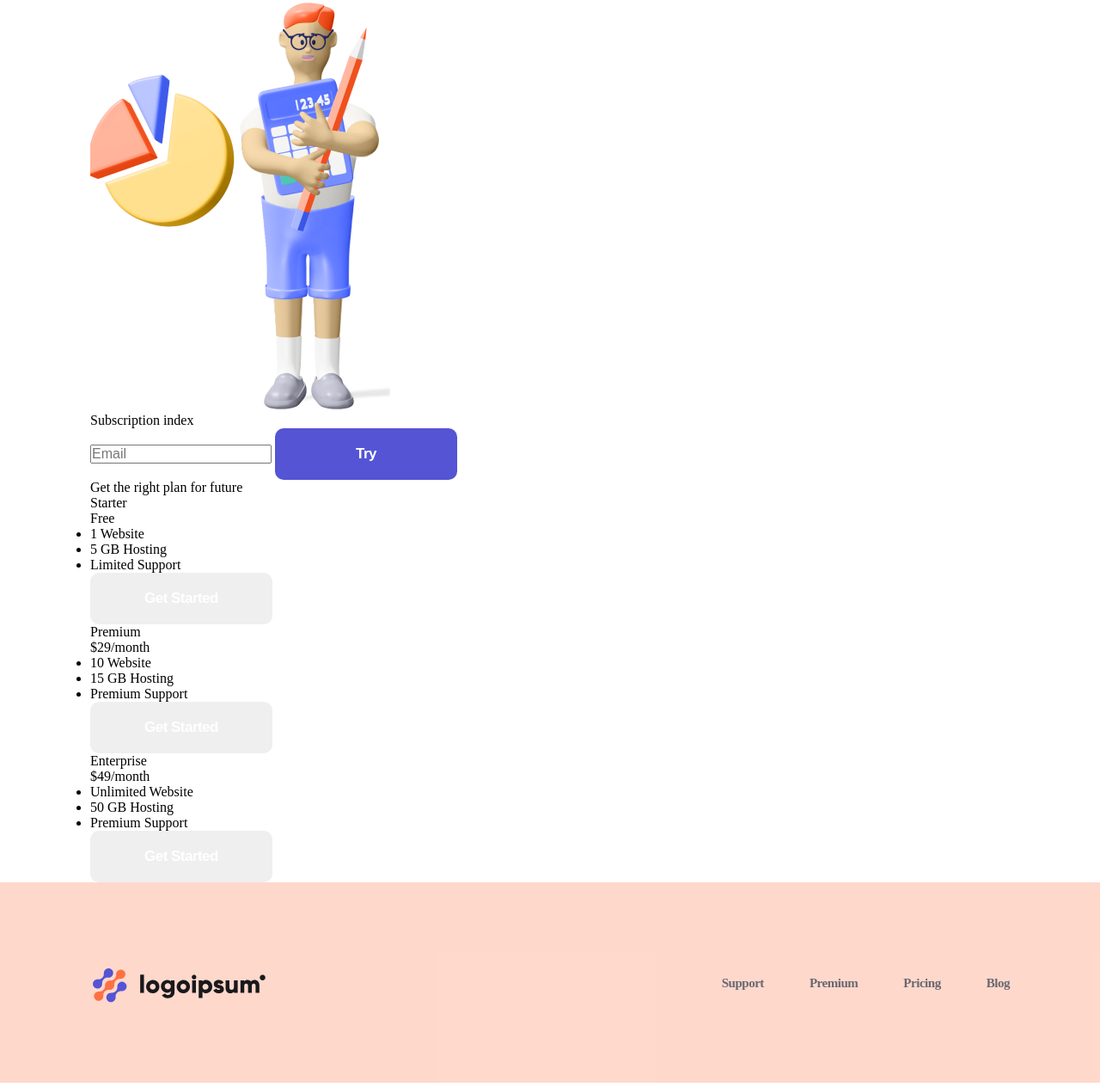
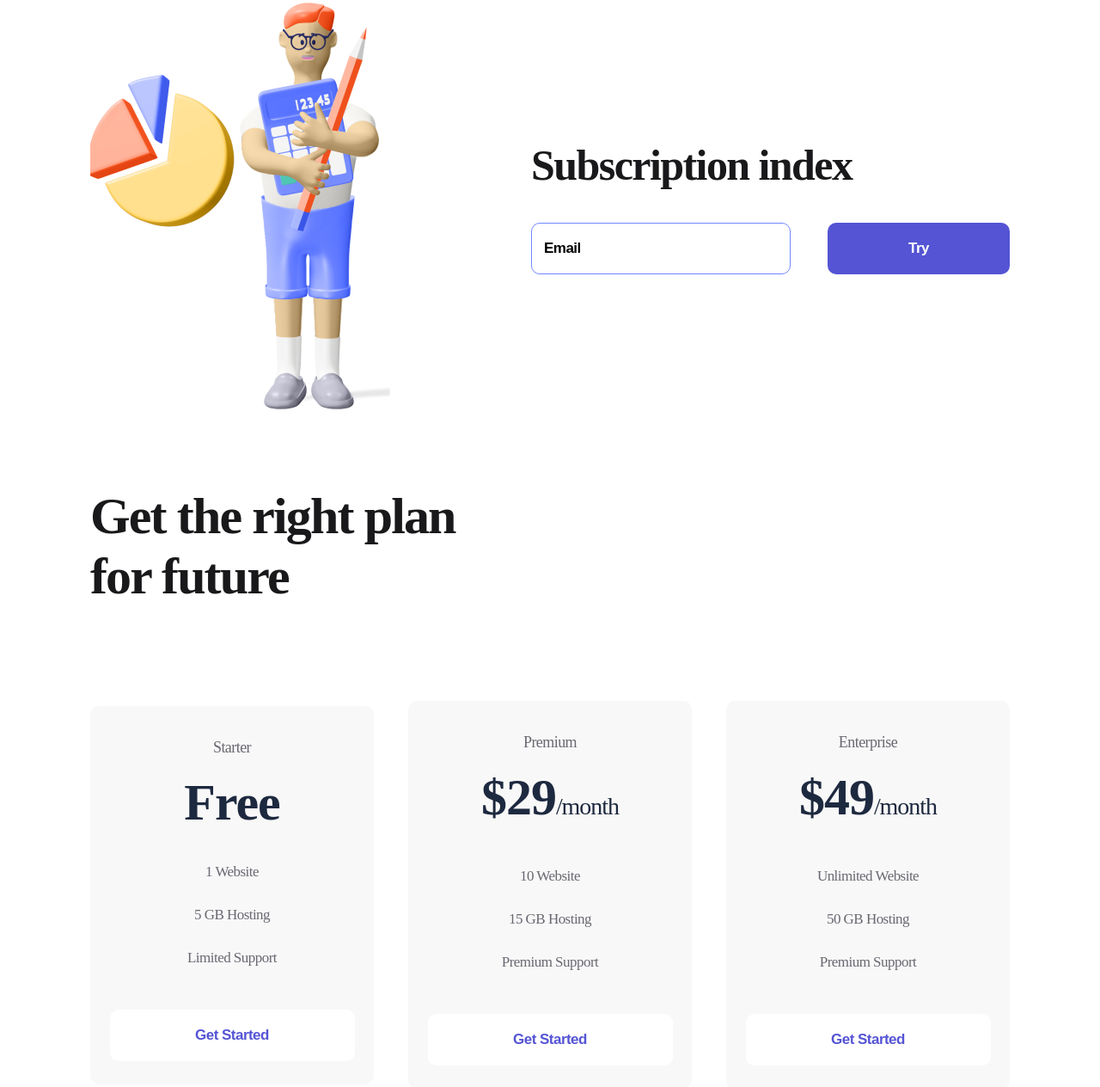
Before and after one commit to Anastassiiyyaa/logoipsum, a plain HTML site: page index.html in a window 1280 px wide. Shown: the part 926-2190 px from the top of the page at 86% size. Drawn offline with Linux system fonts and the light colour scheme.

Commit message:
Add files via upload

```diff
--- a/style/style_byte1.css
+++ b/style/style_byte1.css
@@ -97,8 +97,122 @@ margin-bottom: 50px;
     padding: 53px 0;
 }
 
-.header_flex,.footer_flex,.about{
+.header_flex,.footer_flex,.about,.subscribe,.plan_flex{
     display:flex;
     justify-content: space-between;
     align-items: center;
 }
+
+.subscribe{
+    margin-bottom: 85px;
+
+}
+.subscribe_title{
+font-weight: bold;
+font-size: 50px;
+line-height: 57px;
+letter-spacing: -1.56316px;
+color: #19191B;
+margin-bottom: 38px;
+}
+.input{
+    width: 302px;
+    height: 60px;
+    border-radius: 10px;
+    border: 1px solid #7087FF;
+    padding-left: 14px;
+    box-sizing: border-box;
+   margin-right: 39px;
+
+}
+
+.input::placeholder,.input{
+font-weight: bold;
+font-size: 17px;
+line-height: 22px;
+letter-spacing: -0.531474px;
+color: #000000;
+}
+
+.input:focus{
+    outline: none;
+
+}
+
+.plan{
+    margin-bottom: 32px;
+}
+
+.plan_title{
+font-weight: bold;
+font-size: 60px;
+line-height: 70px;
+letter-spacing: -1.87579px;
+color: #19191B;
+max-width: 504px;
+margin-bottom: 110px;
+}
+
+.item{
+    width: 330px;
+    background: #F8F8F8;
+    border-radius: 10px;
+    text-align: center;
+    padding: 34px 0 27px;
+}
+
+.item:hover{
+    background: #FF7143;
+box-shadow: 0px 32px 34px rgba(255, 112, 59, 0.317827);
+transition: 500ms;
+}
+
+.item:hover .item_text, .item:hover .item_title, .item:hover .item_li{
+    color: white;
+    transition: 500ms;
+}
+
+.item_text{
+font-weight: normal;
+font-size: 18px;
+line-height: 28px;
+letter-spacing: -0.562737px;
+color: #696871;
+}
+
+.item_title{
+    font-weight: bold;
+    font-size: 60px;
+    line-height: 56px;
+    letter-spacing: -1.03448px;
+    color: #1D293F;
+    margin: 22px 0 28px;
+}
+
+.item_title span{
+    font-size: 28px;
+}
+
+.item_li{
+    list-style: none;
+    font-weight: normal;
+font-size: 17px;
+line-height: 50px;
+letter-spacing: -0.531474px;
+color: #696871;
+}
+
+.button_item{
+    width: 285px;
+    background: white;
+    color: #5454D4;
+    margin-top: 35px;
+
+}
+
+.item:hover .button_item{
+    background: #9F3919;
+    color: white;
+    transition: 500ms;
+
+}
```
